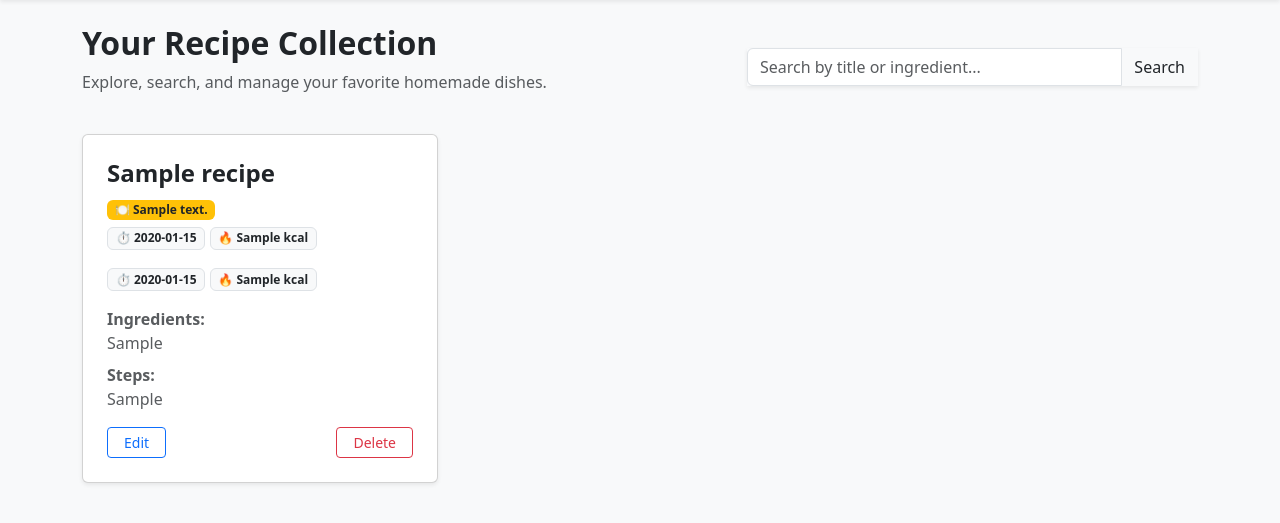
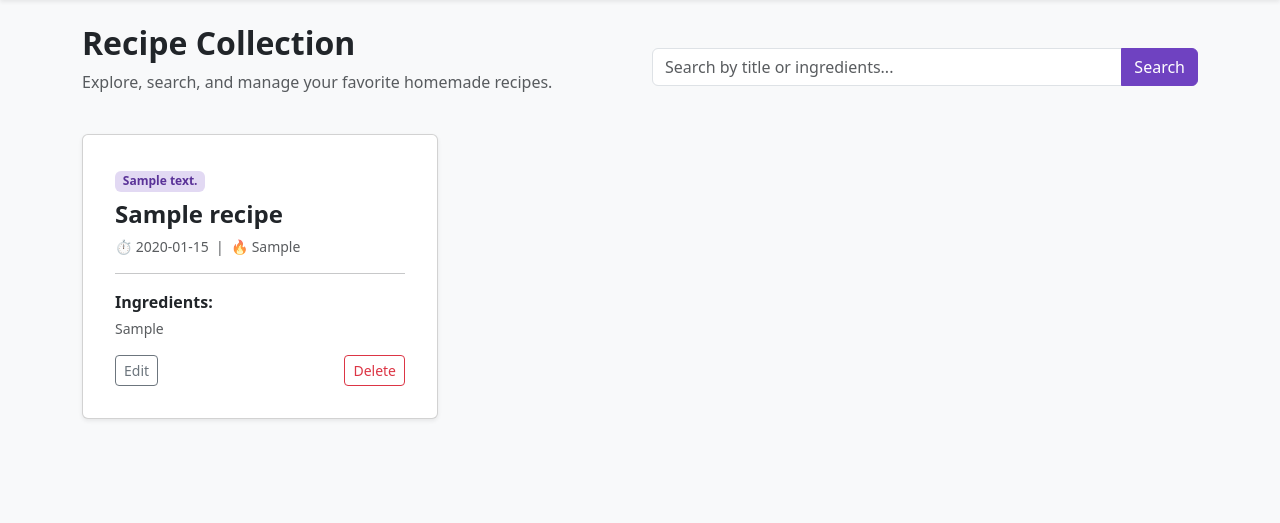
Before and after one commit to subhalakshmisubhi/Coco-s-Recipes, a Flask app: page / in a window 1280 px wide. Shown: the part 56-579 px from the top of the page. Run offline with Flask 3, Linux system fonts and the light colour scheme; the visitor is signed in with stand-in values (Sample User, id 1); tables that the repository leaves empty hold one stand-in row (values such as "Sample post").

Commit message:
Refactor recipe collection layout and search form

```diff
--- a/templates/index.html
+++ b/templates/index.html
@@ -1,57 +1,49 @@
 {% extends "base.html" %}
 {% block content %}
 <div class="row mb-4 align-items-center">
-    <div class="col-md-7">
-        <h2 class="fw-bold text-dark">Your Recipe Collection</h2>
-        <p class="text-muted">Explore, search, and manage your favorite homemade dishes.</p>
+    <div class="col-md-6">
+        <h2 class="fw-bold text-dark">Recipe Collection</h2>
+        <p class="text-muted">Explore, search, and manage your favorite homemade recipes.</p>
     </div>
-    <div class="col-md-5">
-        <!-- Search bar with dynamic 'Done Searching' / Clear button -->
-        <form method="GET" action="{{ url_for('index') }}" class="input-group shadow-sm">
-            <input type="text" name="search" class="form-control" placeholder="Search by title or ingredient..." value="{{ search }}">
-            <button class="btn btn-custom" type="submit">Search</button>
+    <div class="col-md-6">
+        <form method="GET" action="{{ url_for('index') }}" class="input-group">
+            <input type="text" name="search" class="form-control" placeholder="Search by title or ingredients..." value="{{ search }}">
+            <button class="btn btn-purple" type="submit">Search</button>
             {% if search %}
-                <a href="{{ url_for('index') }}" class="btn btn-secondary" title="Clear Search">❌ Done</a>
+                <a href="{{ url_for('index') }}" class="btn btn-outline-secondary">Clear</a>
             {% endif %}
         </form>
     </div>
 </div>
 
 <div class="row">
-    {% if recipes %}
-        {% for recipe in recipes %}
-            <div class="col-md-4 mb-4">
-                <div class="card shadow-sm h-100 p-2">
-                    <div class="card-body">
-                        <h4 class="card-title text-dark fw-bold mb-2">{{ recipe['title'] }}</h4>
-                        <div class="mb-3"> <div class="mb-3">
-        <span class="badge bg-warning text-dark mb-1">🍽️ {{ recipe['cuisine'] or 'General' }}</span><br>
-        <span class="badge bg-light text-dark border">⏱️ {{ recipe['time'] or 'N/A' }}</span>
-        <span class="badge bg-light text-dark border">🔥 {{ recipe['calories'] or 'N/A' }} kcal</span>
-    </div>
-                            <span class="badge bg-light text-dark border">⏱️ {{ recipe['time'] or 'N/A' }}</span>
-                            <span class="badge bg-light text-dark border">🔥 {{ recipe['calories'] or 'N/A' }} kcal</span>
-                        </div>
-                        <p class="card-text text-muted mb-2"><strong>Ingredients:</strong><br>{{ recipe['ingredients'] }}</p>
-                        <p class="card-text text-muted"><strong>Steps:</strong><br>{{ recipe['steps'] }}</p>
-                    </div>
-                    <div class="card-footer bg-white border-0 d-flex justify-content-between pt-0 pb-3">
-                        <a href="{{ url_for('edit_recipe', id=recipe['id']) }}" class="btn btn-sm btn-outline-primary px-3">Edit</a>
-                        <a href="{{ url_for('delete_recipe', id=recipe['id']) }}" class="btn btn-sm btn-outline-danger px-3" onclick="return confirm('Are you sure you want to delete this recipe?');">Delete</a>
-                    </div>
+    {% for recipe in recipes %}
+    <div class="col-md-4 mb-4">
+        <div class="card shadow-sm h-100 p-3">
+            <div class="card-body">
+                {% if recipe['cuisine'] %}
+                    <span class="badge badge-purple mb-2">{{ recipe['cuisine'] }}</span>
+                {% endif %}
+                <h4 class="card-title text-dark fw-bold mb-2">{{ recipe['title'] }}</h4>
+                <p class="text-muted mb-2 small">
+                    ⏱ {{ recipe['time'] }} &nbsp;|&nbsp; 🔥 {{ recipe['calories'] }}
+                </p>
+                <hr>
+                <p class="card-text text-dark mb-1"><strong>Ingredients:</strong></p>
+                <p class="text-muted small text-truncate">{{ recipe['ingredients'] }}</p>
+
+                <div class="d-flex justify-content-between align-items-center mt-3">
+                    <a href="{{ url_for('edit_recipe', id=recipe['id']) }}" class="btn btn-sm btn-outline-secondary">Edit</a>
+                    <a href="{{ url_for('delete_recipe', id=recipe['id']) }}" class="btn btn-sm btn-outline-danger" onclick="return confirm('Are you sure you want to delete this recipe?');">Delete</a>
                 </div>
             </div>
-        {% endfor %}
+        </div>
+    </div>
     {% else %}
-        <div class="col-12 text-center py-5">
-            <div class="card p-5 shadow-sm bg-white">
-                <h4 class="text-muted mb-3">No recipes found {% if search %} matching "{{ search }}"{% endif %}.</h4>
-                {% if search %}
-                    <a href="{{ url_for('index') }}" class="btn btn-secondary w-25 mx-auto mb-3">View All Recipes</a>
-                {% endif %}
-                <a href="{{ url_for('add_recipe') }}" class="btn btn-custom w-25 mx-auto">+ Add Your First Recipe</a>
-            </div>
-        </div>
-    {% endif %}
+    <div class="col-md-12 text-center py-5">
+        <h5 class="text-muted">No recipes found. Try adding a new one!</h5>
+        <a href="{{ url_for('add_recipe') }}" class="btn btn-purple mt-2">+ Add Recipe</a>
+    </div>
+    {% endfor %}
 </div>
 {% endblock %}
```
